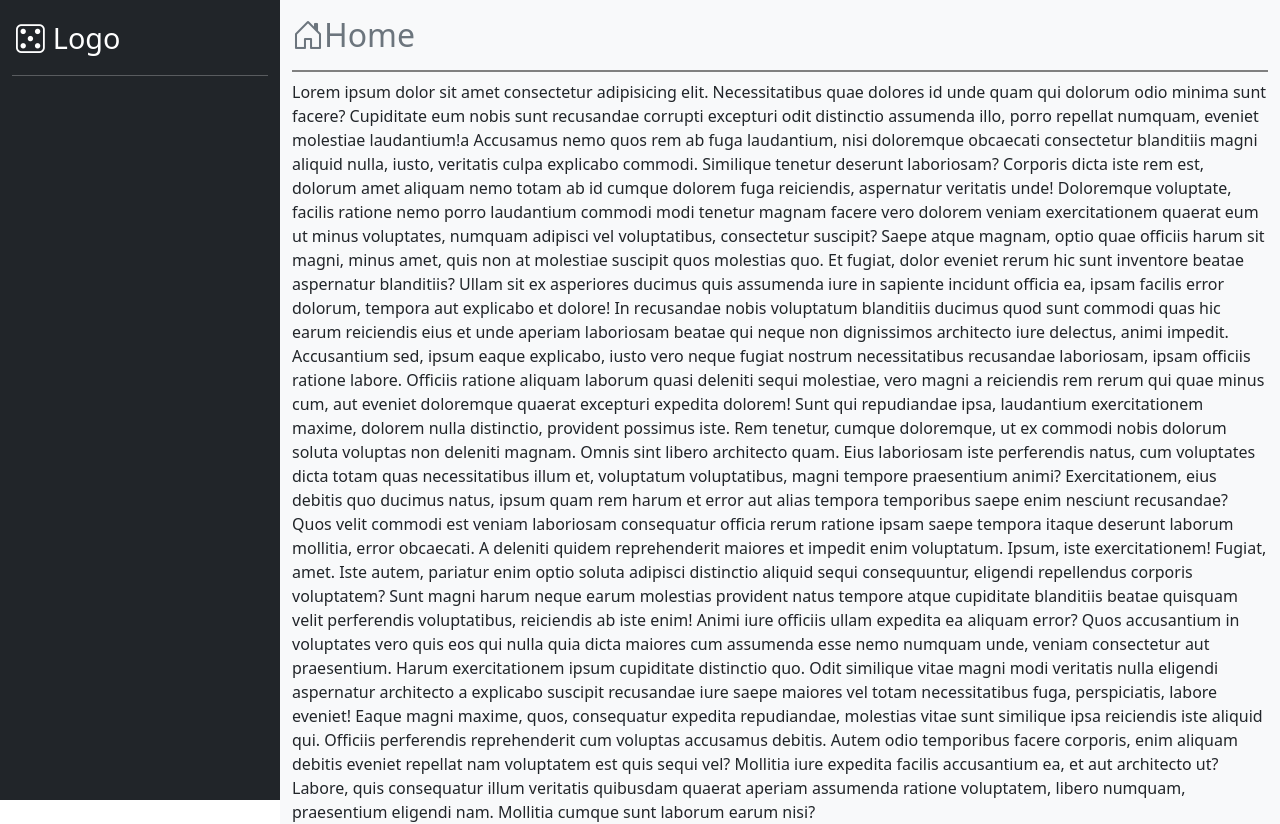
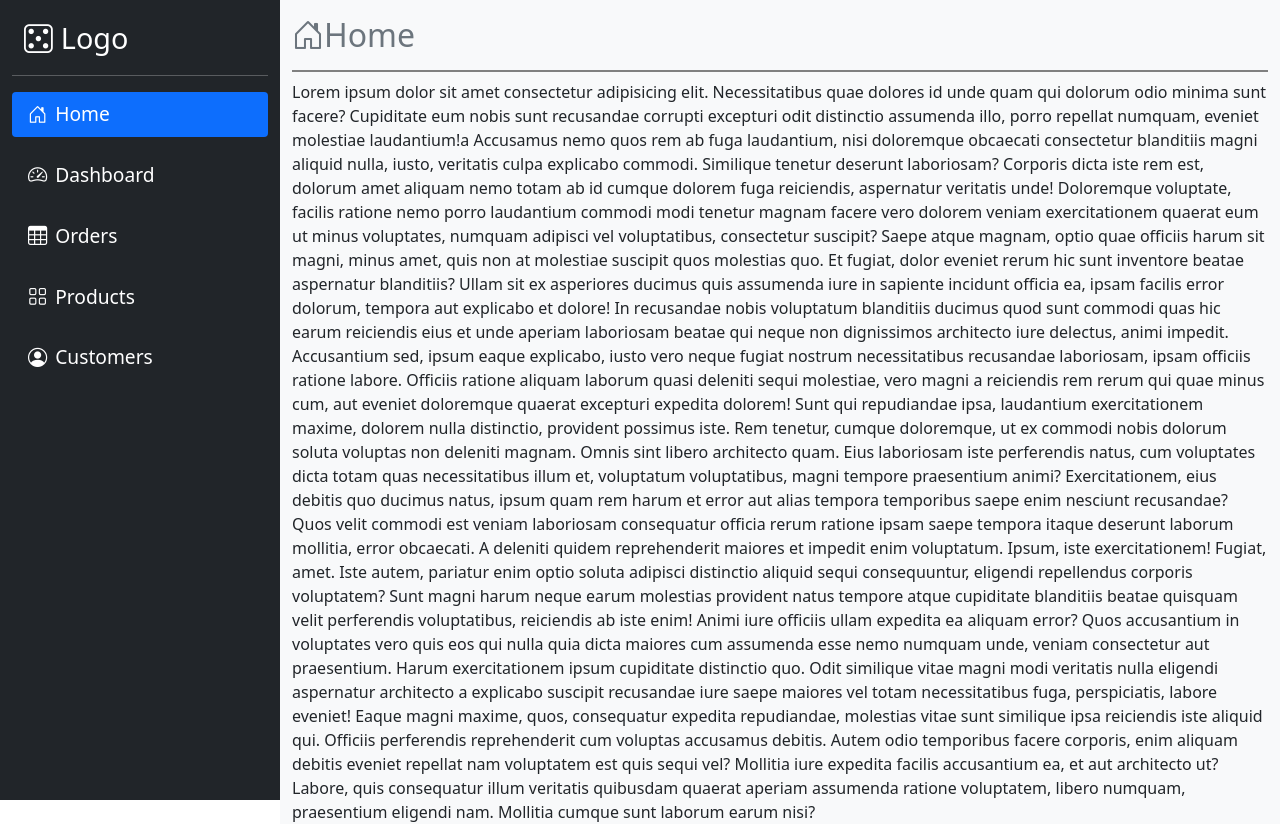
Before and after one commit to fstipo/the_project, a React (Create React App) app: page / in a window 1280 px wide. Built offline with nearby package versions, Linux system fonts and the light colour scheme.

Commit message:
add navigation to sidenar

```diff
--- a/src/Components/Layout/Sidebar/Sidebar.css
+++ b/src/Components/Layout/Sidebar/Sidebar.css
@@ -1,8 +1,30 @@
 .logo {
   font-size: 1.8rem;
   padding-top: 1rem;
+  padding-left: 0.5rem;
+}
+
+.logo a:link,
+.logo a:visited,
+.sidebar__navigation__link:link,
+.sidebar__navigation__link:visited {
+  text-decoration: none;
+  color: #fff;
 }
 
 .icon-logo {
   margin-left: 0.5rem;
 }
+
+.sidebar__navigation {
+  justify-content: center;
+  font-size: 1.2rem;
+}
+
+.sidebar__navigation__link {
+  margin-bottom: 1rem;
+}
+
+.nav__icons {
+  margin-right: 0.5rem;
+}
--- a/src/Components/Layout/Sidebar/Sidebar.js
+++ b/src/Components/Layout/Sidebar/Sidebar.js
@@ -1,16 +1,53 @@
 import React from 'react';
 import './Sidebar.css';
+import { Nav } from 'react-bootstrap';
 
 const Sidebar = () => {
   return (
     <>
       <div className="logo">
-        <a>
+        <a href="/public/index.html">
           <i class="bi bi-dice-5 ms-1" role="img" aria-label="dice-5"></i>
           <span className="icon-logo">Logo</span>
         </a>
       </div>
       <hr />
+      <Nav
+        variant="pills"
+        activeKey="/home"
+        className="sidebar__navigation flex-column"
+      >
+        <Nav.Item>
+          <Nav.Link href="/home" className="sidebar__navigation__link">
+            <i class="nav__icons bi bi-house-door"></i>
+            <span>Home</span>
+          </Nav.Link>
+        </Nav.Item>
+        <Nav.Item>
+          <Nav.Link href="/dashboard" className="sidebar__navigation__link">
+            <i class="nav__icons bi bi-speedometer2"></i>
+            <span>Dashboard</span>
+          </Nav.Link>
+        </Nav.Item>
+        <Nav.Item>
+          <Nav.Link href="/orders" className="sidebar__navigation__link">
+            <i class="nav__icons bi bi-table"></i>
+            <span>Orders</span>
+          </Nav.Link>
+        </Nav.Item>
+        <Nav.Item>
+          <Nav.Link href="/products" className="sidebar__navigation__link">
+            <i class="nav__icons bi bi-grid"></i>
+            <span>Products</span>
+          </Nav.Link>
+        </Nav.Item>
+        <Nav.Item>
+          <Nav.Link href="/customers" className="sidebar__navigation__link">
+            <i class="nav__icons bi bi-person-circle"></i>
+            <span>Customers</span>
+          </Nav.Link>
+        </Nav.Item>
+      </Nav>
     </>
   );
 };
```
